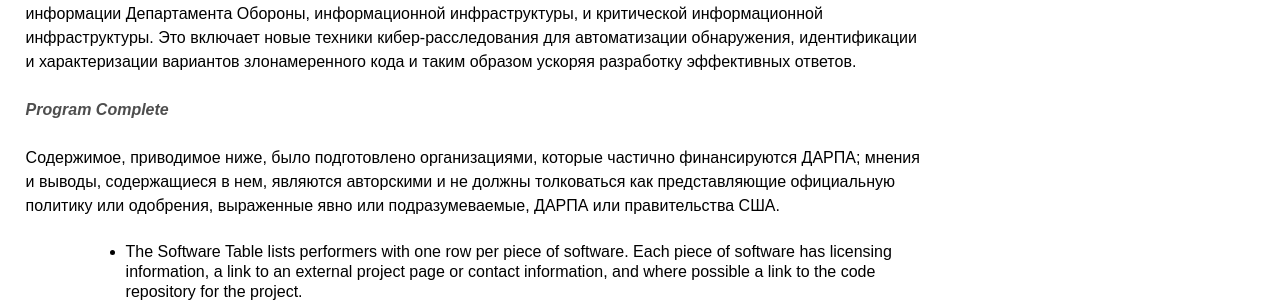
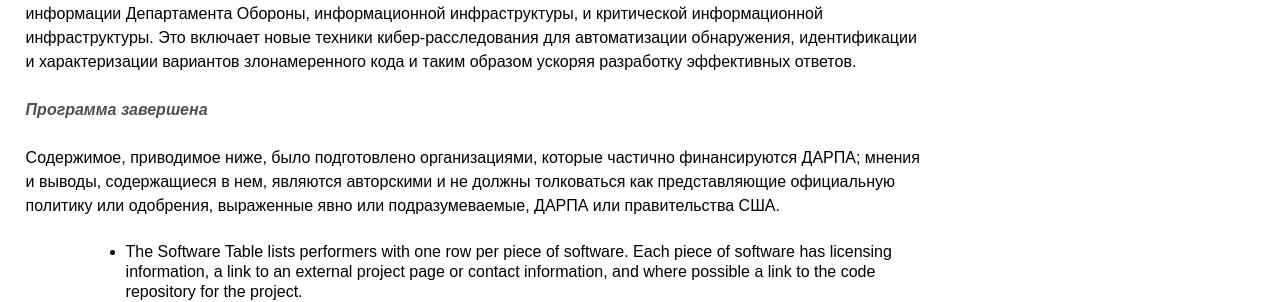
Before and after one commit to kant2002/darpa-ru, a Jekyll site: the page built from ru/CyberGenome.html, in a window 1280 px wide. Shown: the part 188-490 px from the top of the page. Built offline with Jekyll 4.4.1, drawn with Linux system fonts in a browser that asks for light colours.

Commit message:
New translations CyberGenome.html (Russian)

```diff
--- a/ru/CyberGenome.html
+++ b/ru/CyberGenome.html
@@ -7,7 +7,7 @@ office: Information Innovation Office (I2O)
  информационной инфраструктуры, и критической информационной инфраструктуры. Это включает новые техники кибер-расследования
  для автоматизации обнаружения, идентификации и характеризации вариантов злонамеренного кода и таким образом ускоряя разработку
  эффективных ответов.<p>
-<p class="programComplete">Program Complete</p>
+<p class="programComplete">Программа завершена</p>
       <p><p>Содержимое, приводимое ниже, было подготовлено организациями, которые частично финансируются ДАРПА; мнения и выводы, содержащиеся в нем, являются авторскими и не должны толковаться как представляющие официальную политику или одобрения, выраженные явно или подразумеваемые, ДАРПА или правительства США.</p><ul><li>The Software Table lists performers with one row per piece of software. Each piece of software has licensing information, a link to an external project page or contact information, and where possible a link to the code repository for the project.</li></ul><ul><li>В таблице публикаций содержится автор(ы), заголовок и ссылки на материалы, проверенные сверками, связанные с конкретными программами DARPA.</li></ul><p>Сообщить о проблеме: <a href="mailto:opencatalog@darpa.mil">opencatalog@darpa.mil</a></p><p>Последнее обновление: 13 ноября 2015</p></div><div id='dialog'></div><div id='tabs' class='table-tabs'><ul><li><a href='#tabs0'>Программное обеспечение</a></li><li><a href='#tabs1'>Публикации</a></li><li><a href='#tabs300'>Поиск</a></li></ul><div id='software'><div id='tabs0'><input class='search' placeholder='Поиск' id='search0'/><button class='clear_button' id='clear0'>Очистить</button><table id='sftwr' class='tablesorter'>
  <thead>
  <tr><th>Команда</th><th>Проект</th><th>Категория</th><th>Код</th><th>Описание</th><th>Лицензия</th></tr>
```
